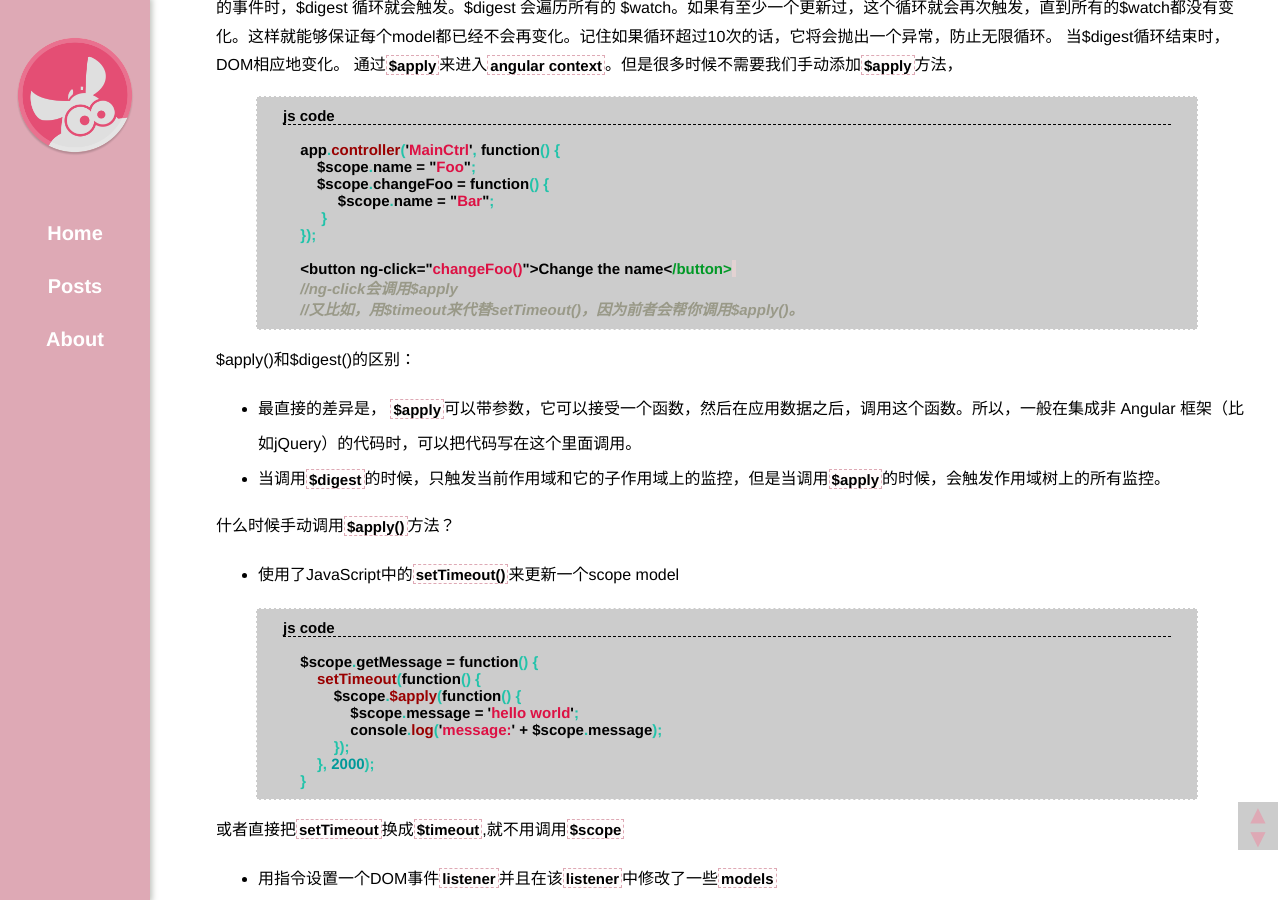
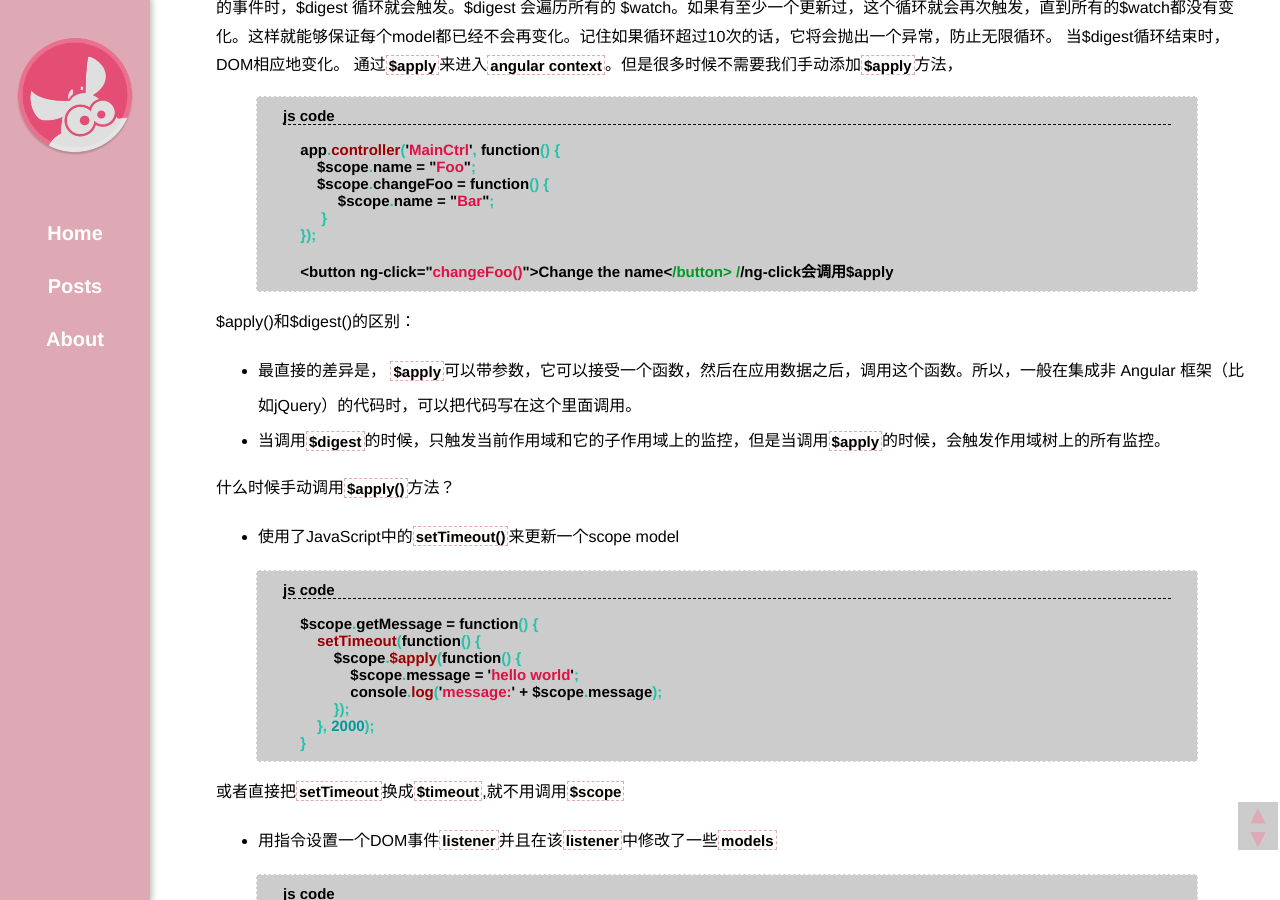
Before and after one commit to Gemini-wang/blog, a Jekyll site: the page built from _posts/2017-02-15-angularjs-mixed-two.md, in a window 1280 px wide and 900 px high, scrolled down 3278 px. Built offline with Jekyll 4.4.1, drawn with Linux system fonts in a browser that asks for light colours; nearby versions of some CDN libraries; library files that are not in the unit come from our copies; Markdown is read by kramdown in place of the engine named in the settings; comment, search, counter and statistics services are not loaded.

Commit message:
Update 2017-02-15-angularjs-mixed-two.md

```diff
--- a/_posts/2017-02-15-angularjs-mixed-two.md
+++ b/_posts/2017-02-15-angularjs-mixed-two.md
@@ -142,18 +142,14 @@ Providers是唯一一种你可以传进 `.config()` 函数的 service。当你
 	     }
 	});
 	{{ name }}
-	<button ng-click="changeFoo()">Change the name</button>
-	//ng-click会调用$apply
-	//又比如，用$timeout来代替setTimeout()，因为前者会帮你调用$apply()。
+	<button ng-click="changeFoo()">Change the name</button> //ng-click会调用$apply
 {% endhighlight %}
 
 $apply()和$digest()的区别：
-
 * 最直接的差异是， `$apply`可以带参数，它可以接受一个函数，然后在应用数据之后，调用这个函数。所以，一般在集成非 Angular 框架（比如jQuery）的代码时，可以把代码写在这个里面调用。
 * 当调用`$digest`的时候，只触发当前作用域和它的子作用域上的监控，但是当调用`$apply`的时候，会触发作用域树上的所有监控。
 
 什么时候手动调用`$apply()`方法？
-
 * 使用了JavaScript中的`setTimeout()`来更新一个scope model
 {% highlight js %}
 	$scope.getMessage = function() {
```
